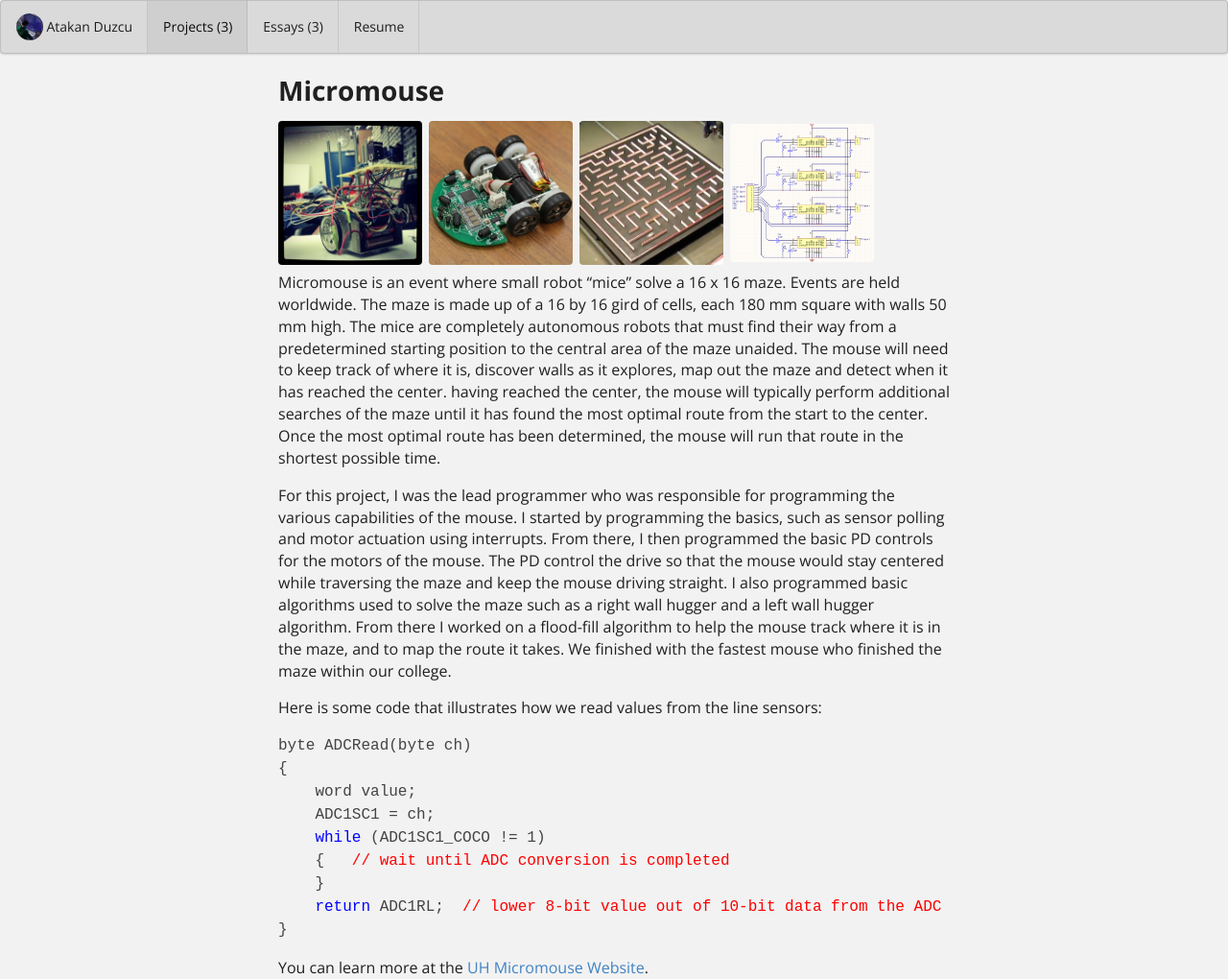
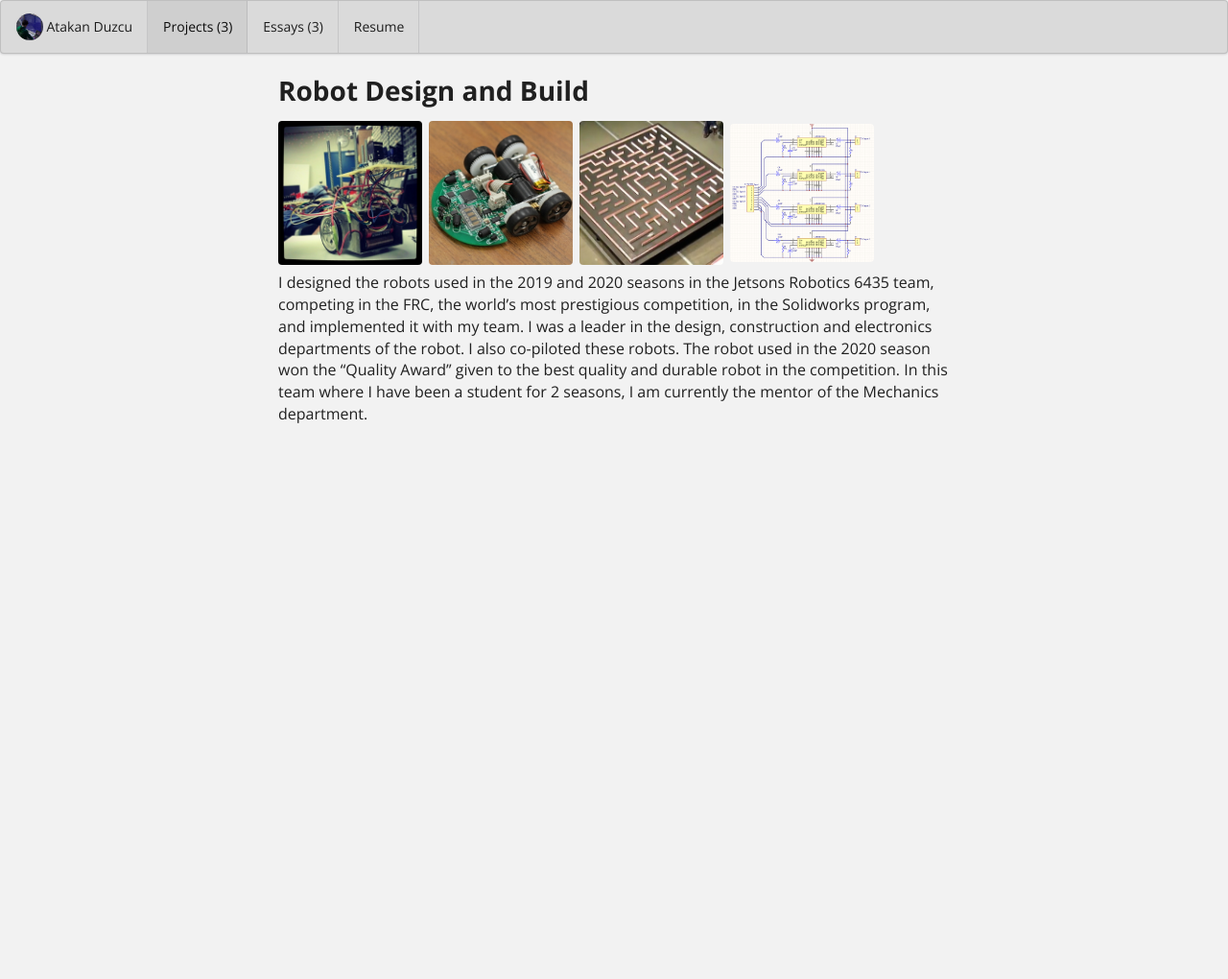
Before and after one commit to atakanduzcu/denemece, a Jekyll site: the page built from projects/project-1.md, in a window 1280 px wide. Shown: the whole page at 96% size. Built offline with Jekyll 4.4.1, drawn with Linux system fonts in a browser that asks for light colours; after the commit the page ends 900 px from its top, so only the background shows below that.

Commit message:
Update project-1.md

````diff
--- a/projects/project-1.md
+++ b/projects/project-1.md
@@ -1,16 +1,16 @@
 ---
 layout: project
 type: project
-image: images/micromouse.jpg
-title: Micromouse
+image: images/robots.jpg
+title: Robot Design and Build
 permalink: projects/micromouse
 # All dates must be YYYY-MM-DD format!
-date: 2015-07-01
+date:
 labels:
   - Robotics
-  - Arduino
-  - C++
-summary: My team developed a robotic mouse that won first place in the 2015 UH Micromouse competition.
+  - Design
+  - Mechanic
+summary: I have been involved in the design and construction of the Jetson's Robotics team's competition robot for 2 seasons.
 ---
 
 <div class="ui small rounded images">
@@ -20,22 +20,4 @@ summary: My team developed a robotic mouse that won first place in the 2015 UH M
   <img class="ui image" src="../images/micromouse-circuit.png">
 </div>
 
-Micromouse is an event where small robot “mice” solve a 16 x 16 maze.  Events are held worldwide.  The maze is made up of a 16 by 16 gird of cells, each 180 mm square with walls 50 mm high.  The mice are completely autonomous robots that must find their way from a predetermined starting position to the central area of the maze unaided.  The mouse will need to keep track of where it is, discover walls as it explores, map out the maze and detect when it has reached the center.  having reached the center, the mouse will typically perform additional searches of the maze until it has found the most optimal route from the start to the center.  Once the most optimal route has been determined, the mouse will run that route in the shortest possible time.
-
-For this project, I was the lead programmer who was responsible for programming the various capabilities of the mouse.  I started by programming the basics, such as sensor polling and motor actuation using interrupts.  From there, I then programmed the basic PD controls for the motors of the mouse.  The PD control the drive so that the mouse would stay centered while traversing the maze and keep the mouse driving straight.  I also programmed basic algorithms used to solve the maze such as a right wall hugger and a left wall hugger algorithm.  From there I worked on a flood-fill algorithm to help the mouse track where it is in the maze, and to map the route it takes.  We finished with the fastest mouse who finished the maze within our college.
-
-Here is some code that illustrates how we read values from the line sensors:
-
-```js
-byte ADCRead(byte ch)
-{
-    word value;
-    ADC1SC1 = ch;
-    while (ADC1SC1_COCO != 1)
-    {   // wait until ADC conversion is completed
-    }
-    return ADC1RL;  // lower 8-bit value out of 10-bit data from the ADC
-}
-```
-
-You can learn more at the [UH Micromouse Website](http://www-ee.eng.hawaii.edu/~mmouse/about.html).
+I designed the robots used in the 2019 and 2020 seasons in the Jetsons Robotics 6435 team, competing in the FRC, the world's most prestigious competition, in the Solidworks program, and implemented it with my team. I was a leader in the design, construction and electronics departments of the robot. I also co-piloted these robots. The robot used in the 2020 season won the "Quality Award" given to the best quality and durable robot in the competition. In this team where I have been a student for 2 seasons, I am currently the mentor of the Mechanics department.
````
